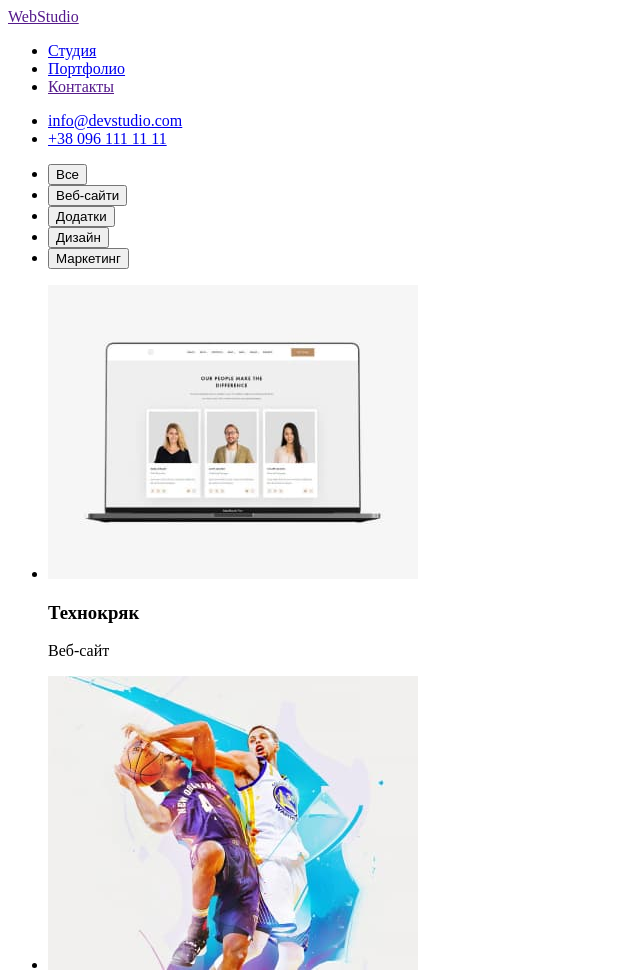
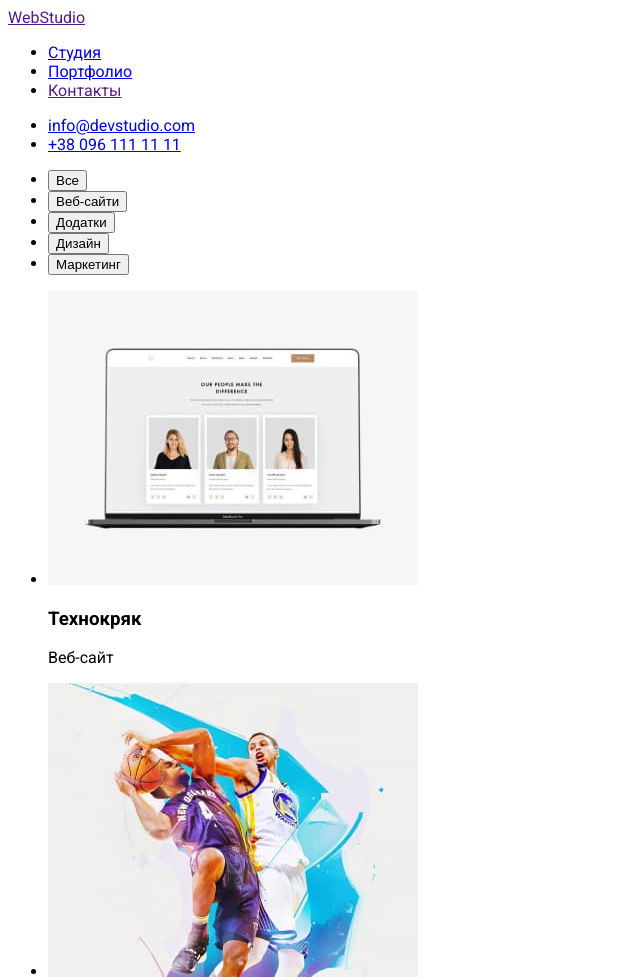
Before and after one commit to Misha-90/goit-markup-hw-02, a plain HTML site: page portfolio.html in a window 1280 px wide. Shown: the top 980 px of the page, without its empty margins (0-640 px from the left). Drawn offline with Linux system fonts and the light colour scheme.

Commit message:
обновив стилі

```diff
--- a/css/style.css
+++ b/css/style.css
@@ -0,0 +1,3 @@
+body {
+	font-family: Roboto, sans-serif;
+}
--- a/portfolio.html
+++ b/portfolio.html
@@ -6,6 +6,9 @@
 		<meta name="viewport" content="width=device-width, initial-scale=1.0" />
 		<title>Porfolio</title>
 		<link rel="stylesheet" href="./css/style.css">
+		<link rel="preconnect" href="https://fonts.googleapis.com">
+		<link rel="preconnect" href="https://fonts.gstatic.com" crossorigin>
+		<link href="https://fonts.googleapis.com/css2?family=Raleway:wght@700&family=Roboto:wght@400;500;700;900&display=swap" rel="stylesheet">
 	</head>
 	<body>
 		<header>
```
Also changed, not shown: index.html (+6 -0 lines).
